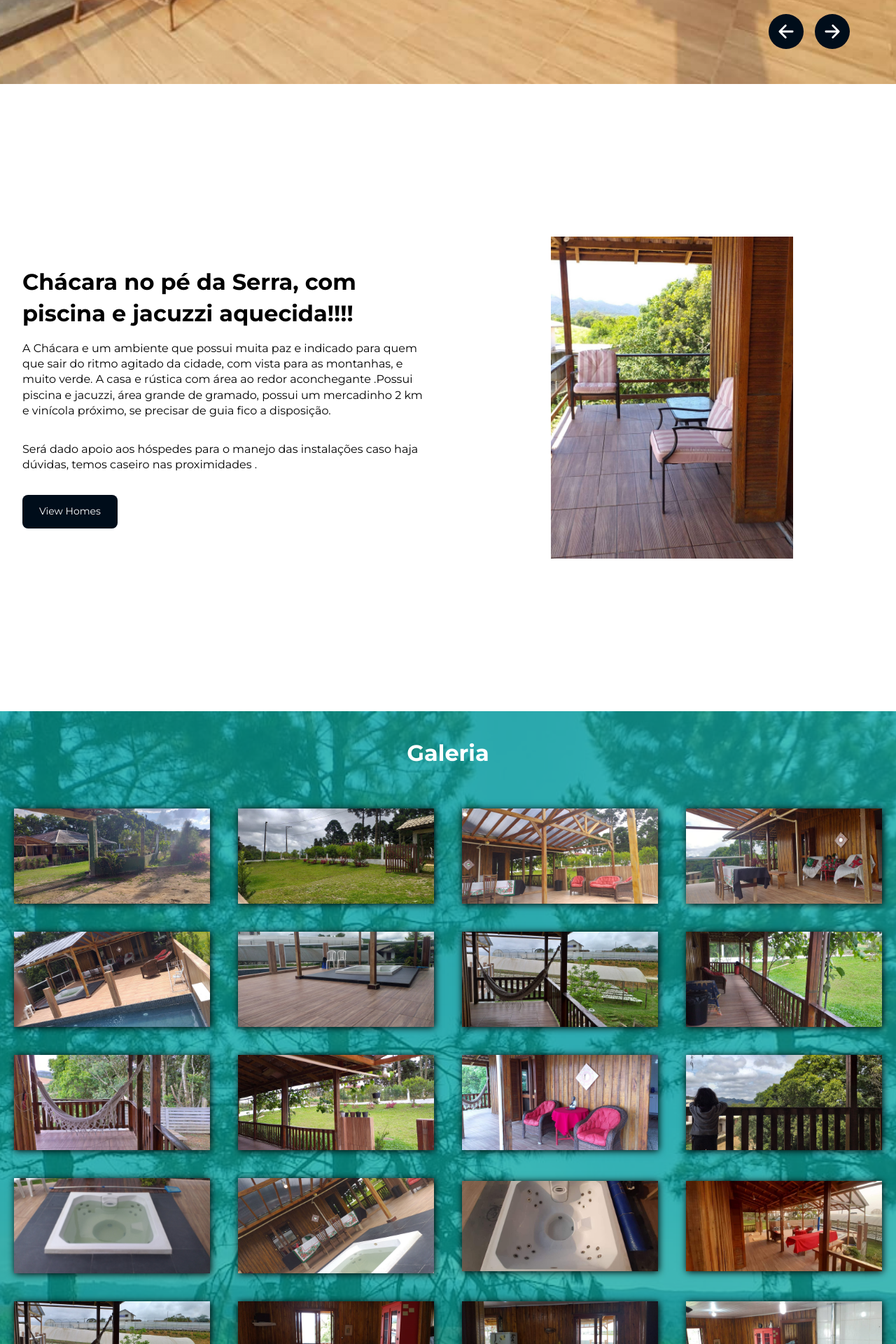
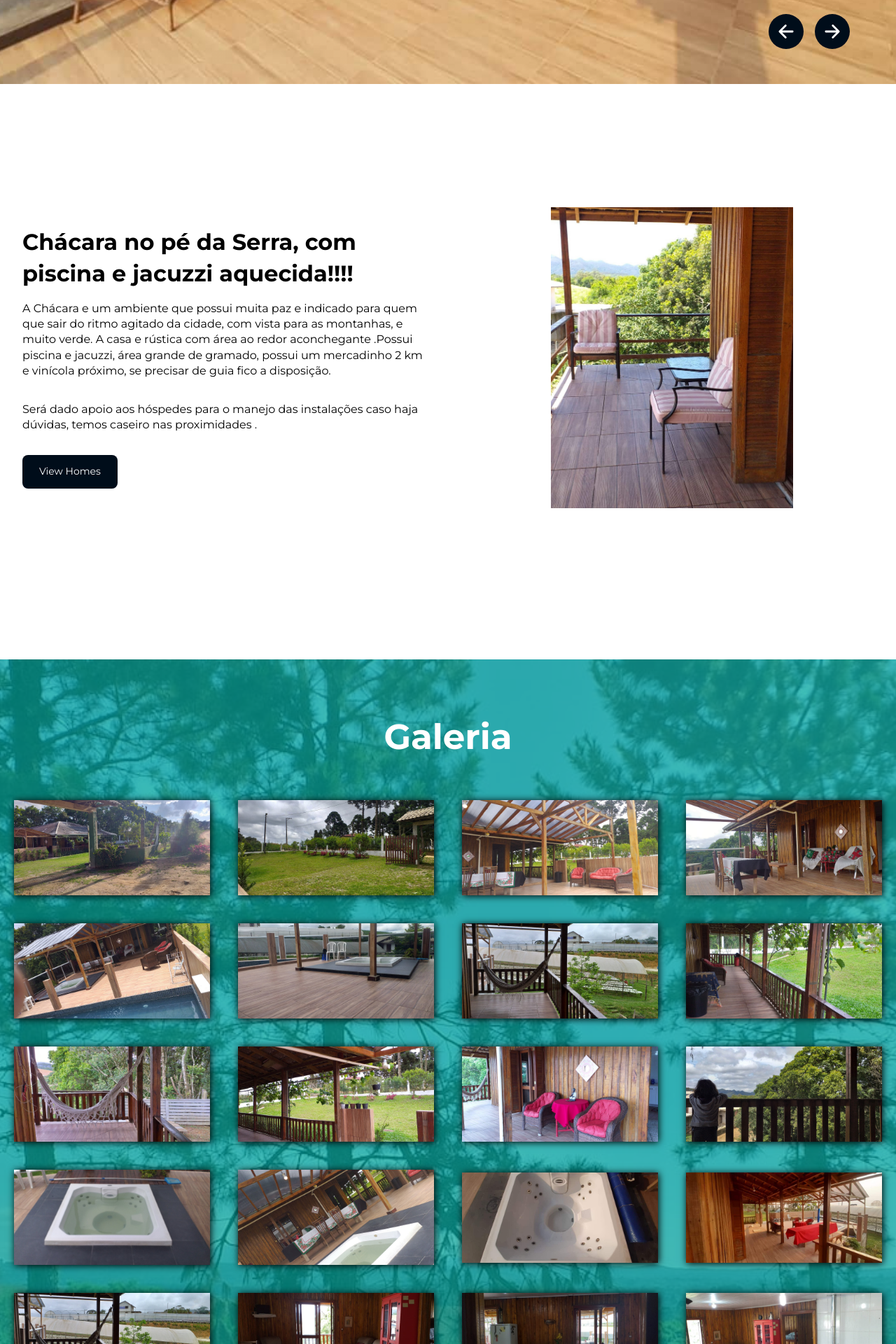
Before and after one commit to fabriciocunhauk/Projeto-chacara-colonia-malhada, a React (Create React App) app: page / in a window 1280 px wide. Shown: the part 680-2600 px from the top of the page at 70% size. Built offline with nearby package versions, Linux system fonts and the light colour scheme.

Commit message:
Changed dropdown background

```diff
--- a/src/components/dropdown.component/dropdown.styles.js
+++ b/src/components/dropdown.component/dropdown.styles.js
@@ -11,7 +11,7 @@ export const DropdownContainer = styled.div`
     z-index: 999;
     width: 100%;
     height: 100%;
-    background: #cd853f;
+    background: #00A699;
     display: grid;
     align-items: center;
     left: 0;
--- a/src/components/galerySection.component/galery-section.styles.js
+++ b/src/components/galerySection.component/galery-section.styles.js
@@ -2,8 +2,12 @@ import styled from 'styled-components';
 import gasleryBackground from '../../images/outside-area-16.jpg';
 
 export const GalerySectionContainer = styled.div`
+    display: flex;
+    flex-direction: column;
+    align-items: center;
     text-align: center;
     width: 100vw;
+    margin-top: 40px;
     position: relative;
     background-image: url(${gasleryBackground});
     background-position: center;
@@ -12,7 +16,9 @@ export const GalerySectionContainer = styled.div`
     z-index: 0;
 
     h1 {
-        padding: 40px;
+        padding-top: 80px;
+        margin-bottom: 40px;
+        font-size: 50px;
         color: white;
     }
 
--- a/src/components/infoSection.component/InfoSection.jsx
+++ b/src/components/infoSection.component/InfoSection.jsx
@@ -5,8 +5,7 @@ import { Container, Section, ColumnLeft, ColumnRight } from './info-section.styl
 
 function InfoSection({ heading, paragraphOne, paragraphTwo, buttonLabel, reverse, image }) {
     return (
-        <div id="about-section">
-            <Section>
+        <Section id="about-section">
             <Container>
                 <ColumnLeft>
                     <h1>{heading}</h1>
@@ -19,8 +18,6 @@ function InfoSection({ heading, paragraphOne, paragraphTwo, buttonLabel, reverse
                 </ColumnRight>
             </Container>
         </Section>
-
-        </div>
     )
 };
 
--- a/src/components/infoSection.component/info-section.styles.js
+++ b/src/components/infoSection.component/info-section.styles.js
@@ -1,18 +1,18 @@
 import styled from 'styled-components';
 
+export const Section = styled.div`
+    width: 100vw;
+`;
+
 export const Container = styled.div`
-    padding: 3rem calc((100vw - 1300px) / 2);
+    padding: 1rem calc((100vw - 1300px) / 2);
     display: grid;
     grid-template-columns: 1fr 1fr;
-    grid-template-rows: 800px;
+    grid-template-rows: 750px;
 
     @media screen and (max-width: 768px) {
         grid-template-columns: 1fr;
     }
-`;
-
-export const Section = styled.div`
-    width: 100vw;
 `;
 
 export const ColumnLeft = styled.div`
```
Also changed, not shown: 1 other file (tests, documents, lock files or other folders). Lines whose indentation alone changed are shown as unchanged.
